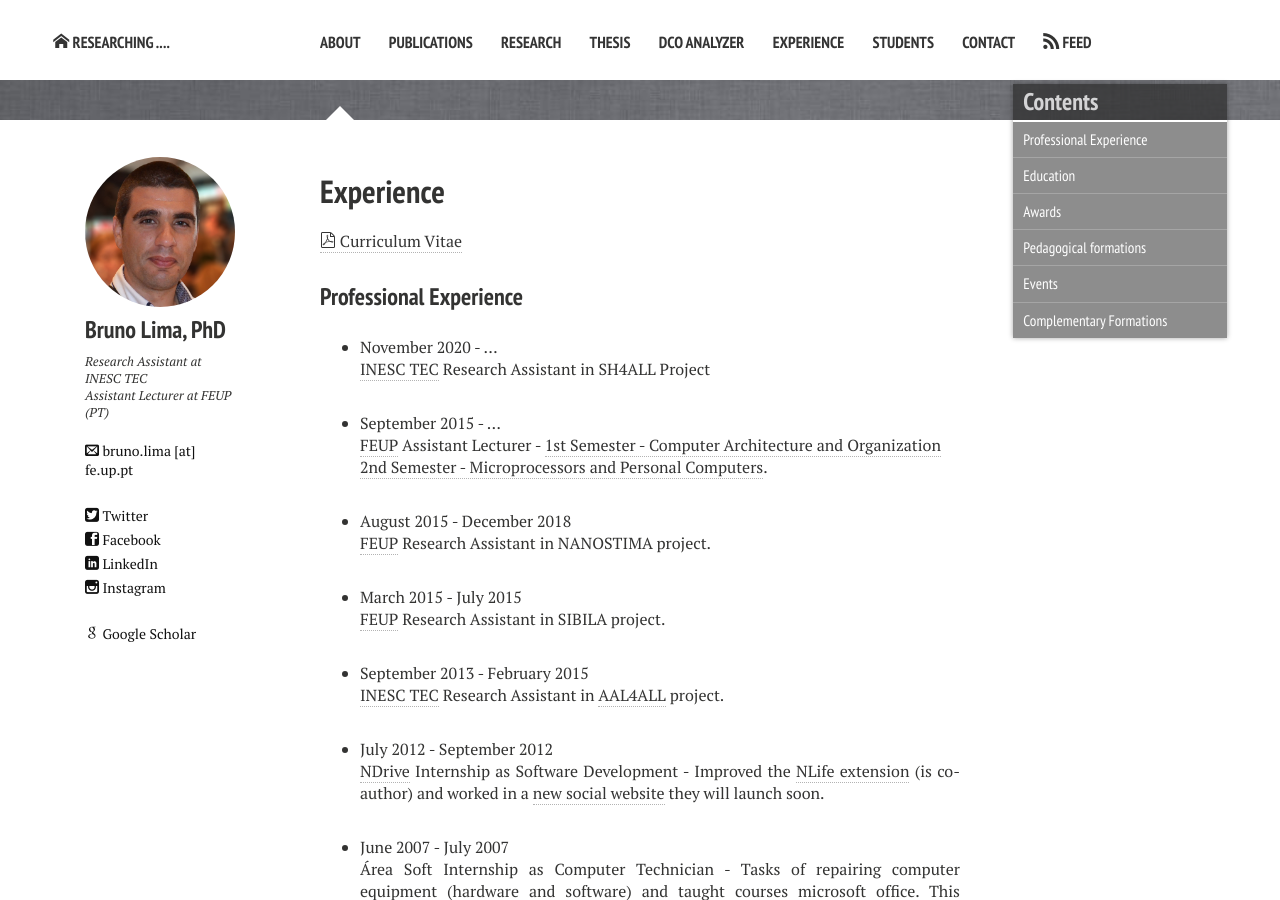
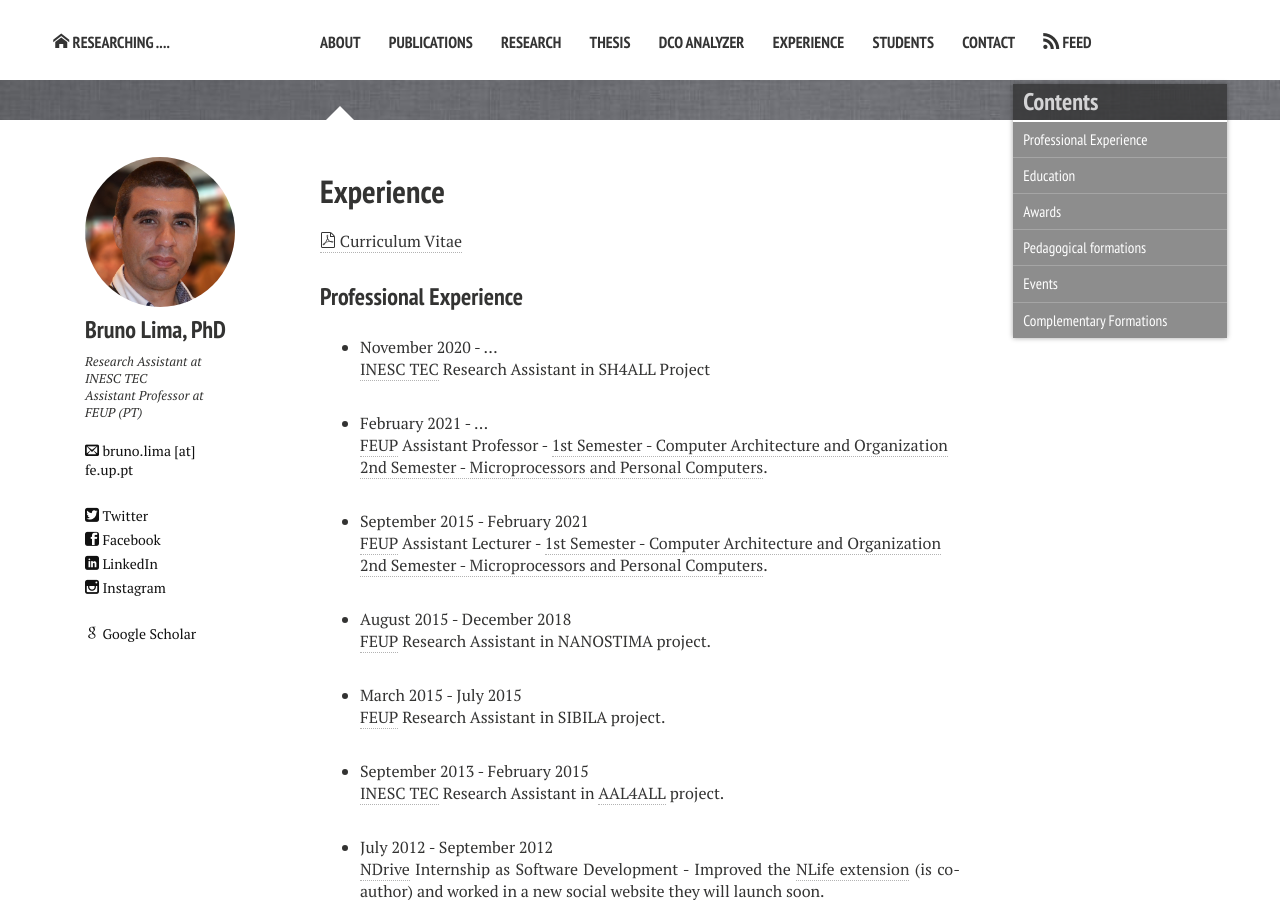
Before and after one commit to Bruno-Lima/Bruno-Lima.github.io, a Jekyll site: the page built from experience.md, in a window 1280 px wide and 900 px high. Built offline with Jekyll 4.4.1, drawn with Linux system fonts in a browser that asks for light colours; nearby versions of some CDN libraries.

Commit message:
update experience

```diff
--- a/_config.yml
+++ b/_config.yml
@@ -8,7 +8,7 @@ url:              https://Bruno-Lima.github.io
 owner:
   name:           Bruno Lima, PhD
   avatar:         bio_photo.jpg
-  bio:            "Research Assistant at INESC TEC<br/>Assistant Lecturer at FEUP (PT)"
+  bio:            "Research Assistant at INESC TEC<br/>Assistant Professor at FEUP (PT)"
   email:          bruno.lima [at] fe.up.pt
   # Social networking links are used in author-bio sidebar. Update and remove as you like.
   instagram:      bruno.m.c.lima
--- a/experience.md
+++ b/experience.md
@@ -28,7 +28,10 @@ image:
 * November 2020 - ... <br/>
 [INESC TEC](http://www.inescporto.pt/) Research Assistant in SH4ALL Project
 
-* September 2015 - ... <br/>
+* February 2021 - ...  <br/>
+[FEUP](http://www.fe.up.pt/) Assistant Professor - [1st Semester - Computer Architecture and Organization](https://sigarra.up.pt/feup/en/UCURR_GERAL.FICHA_UC_VIEW?pv_ocorrencia_id=368691) <br/> [2nd Semester - Microprocessors and Personal Computers](https://sigarra.up.pt/feup/en/UCURR_GERAL.FICHA_UC_VIEW?pv_ocorrencia_id=459469).
+
+* September 2015 - February 2021 <br/>
 [FEUP](http://www.fe.up.pt/) Assistant Lecturer - [1st Semester - Computer Architecture and Organization](https://sigarra.up.pt/feup/en/UCURR_GERAL.FICHA_UC_VIEW?pv_ocorrencia_id=368691) <br/> [2nd Semester - Microprocessors and Personal Computers](https://sigarra.up.pt/feup/en/UCURR_GERAL.FICHA_UC_VIEW?pv_ocorrencia_id=459469).
 
 * August 2015 - December 2018 <br/>
```
Also changed, not shown: 1 other file.
